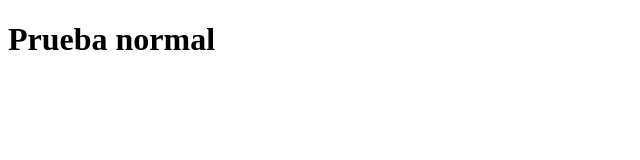
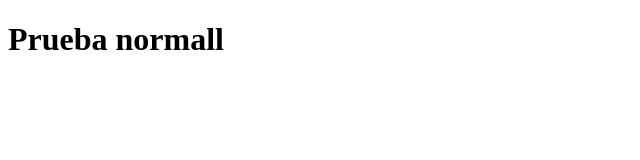
Before and after one commit to Freddycotty/test_cavas, a plain HTML site: page index.html in a window 1280 px wide. Shown: the full height of the page, 0-640 px from the left. Drawn offline with Linux system fonts and the light colour scheme.

Commit message:
esto es el cambio

```diff
--- a/index.html
+++ b/index.html
@@ -8,7 +8,7 @@
 </head>
 
 <body>
-  <h1>Prueba normal</h1>
+  <h1>Prueba normall</h1>
 </body>
 
 </html>
```
